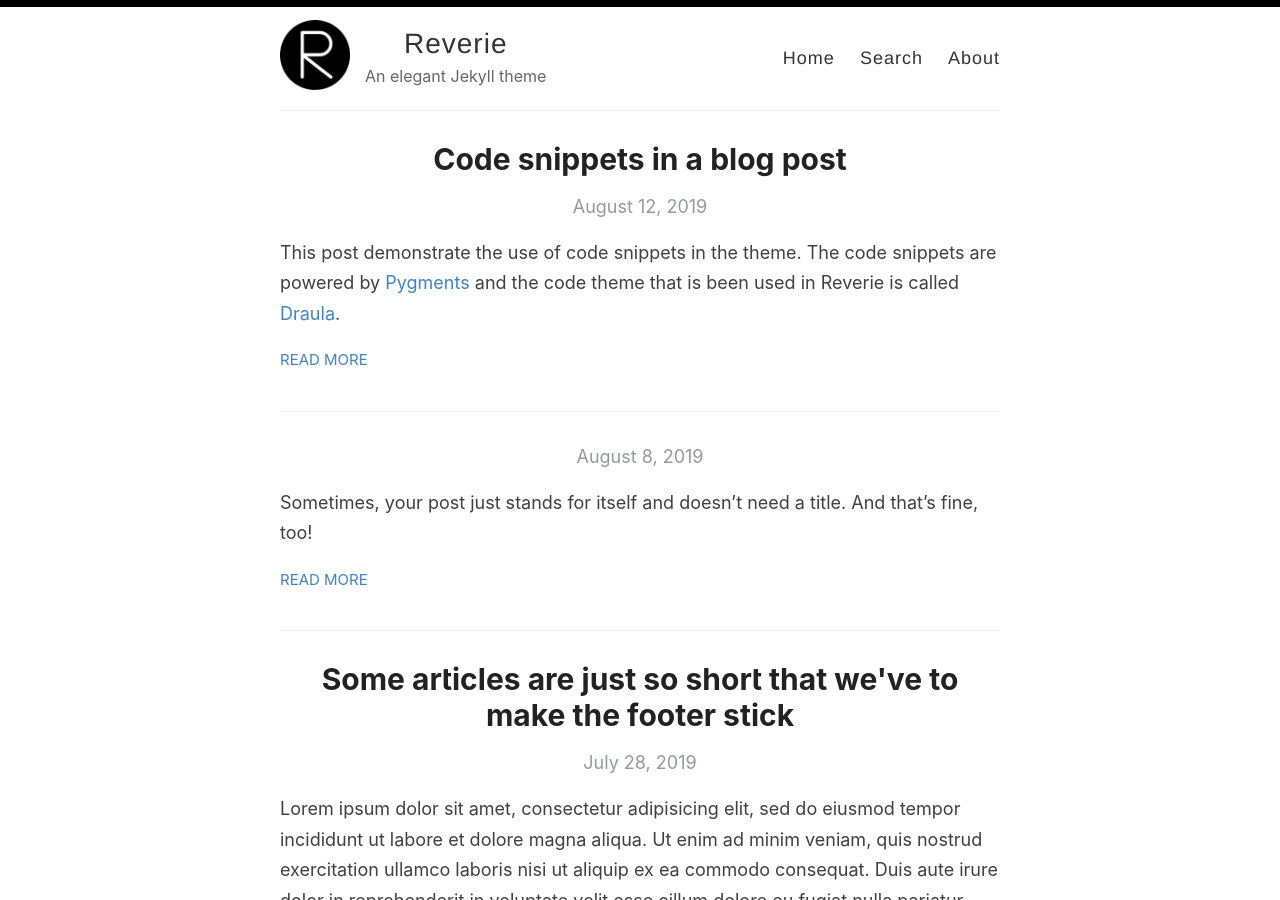
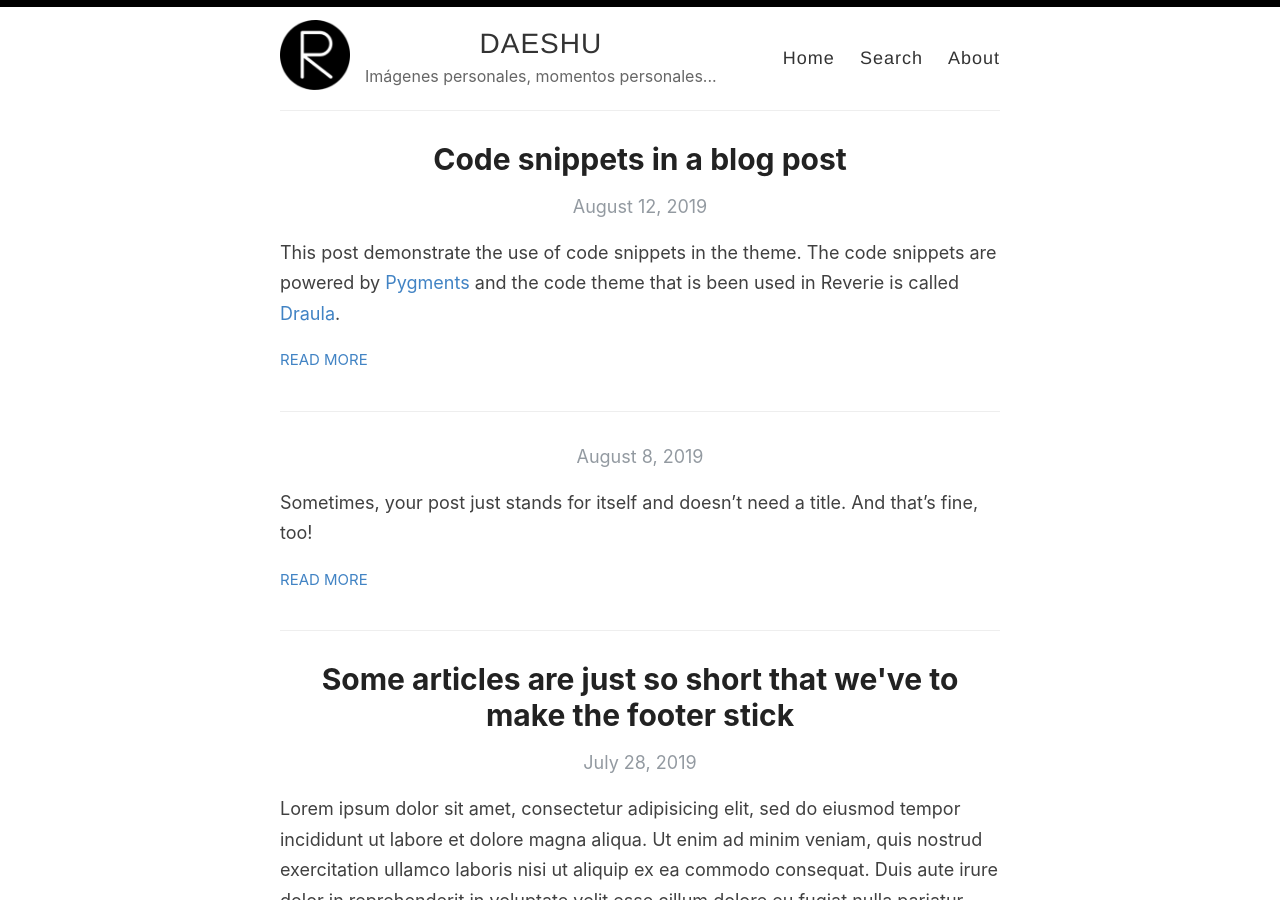
Before and after one commit to daeshu/ra, a Jekyll site: the page built from index.html, in a window 1280 px wide and 900 px high. Built offline with Jekyll 4.4.1, drawn with Linux system fonts in a browser that asks for light colours; the list of posts is cut into pages by our own code.

Commit message:
Update _config.yml

```diff
--- a/_config.yml
+++ b/_config.yml
@@ -3,13 +3,13 @@
 #
 
 # Name of your site (displayed in the header)
-name: Reverie
+name: DAESHU
 
 # Name of the author
-author: Amit Merchant
+author: Daniel
 
 # Short bio or description (displayed in the header)
-description: An elegant Jekyll theme
+description: Imágenes personales, momentos personales...
 
 # URL of your avatar or profile pic (you could use your GitHub profile pic)
 avatar: /images/reverie.png
@@ -21,15 +21,15 @@ avatar: /images/reverie.png
 # Includes an icon in the footer for each username you enter
 footer-links:
   dribbble:
-  email: amit.d.merchant@gmail.com
+  email: daniel@escobar.eu.org
   facebook:
   flickr:
-  github: amitmerchant1990/reverie
+  github:
   instagram:
   linkedin:
   pinterest:
   rss: rss
-  twitter: amit_merchant
+  twitter: DanielEscobarW
   stackoverflow:
   youtube: # channel/<your_long_string> or user/<user-name>
   googleplus: # anything in your profile username that comes after plus.google.com/
@@ -45,14 +45,14 @@ google_analytics: UA-43339302-11
 
 # Your website URL (e.g. http://amitmerchant1990.github.io or http://www.amitmerchant.com)
 # Used for Sitemap.xml and your RSS feed
-url: http://www.amitmerchant.com/reverie
-enforce_ssl: https://www.amitmerchant.com/reverie
+url: https://daeshu.githu.io/
+enforce_ssl: https://daeshu.githu.io/ra
 
 # If you're hosting your site at a Project repository on GitHub pages
 # (http://yourusername.github.io/repository-name)
 # and NOT your User repository (http://yourusername.github.io)
 # then add in the baseurl here, like this: "/repository-name"
-baseurl: "/reverie"
+baseurl: "/ra"
 
 #
 # !! You don't need to change any of the configuration flags below !!
```
